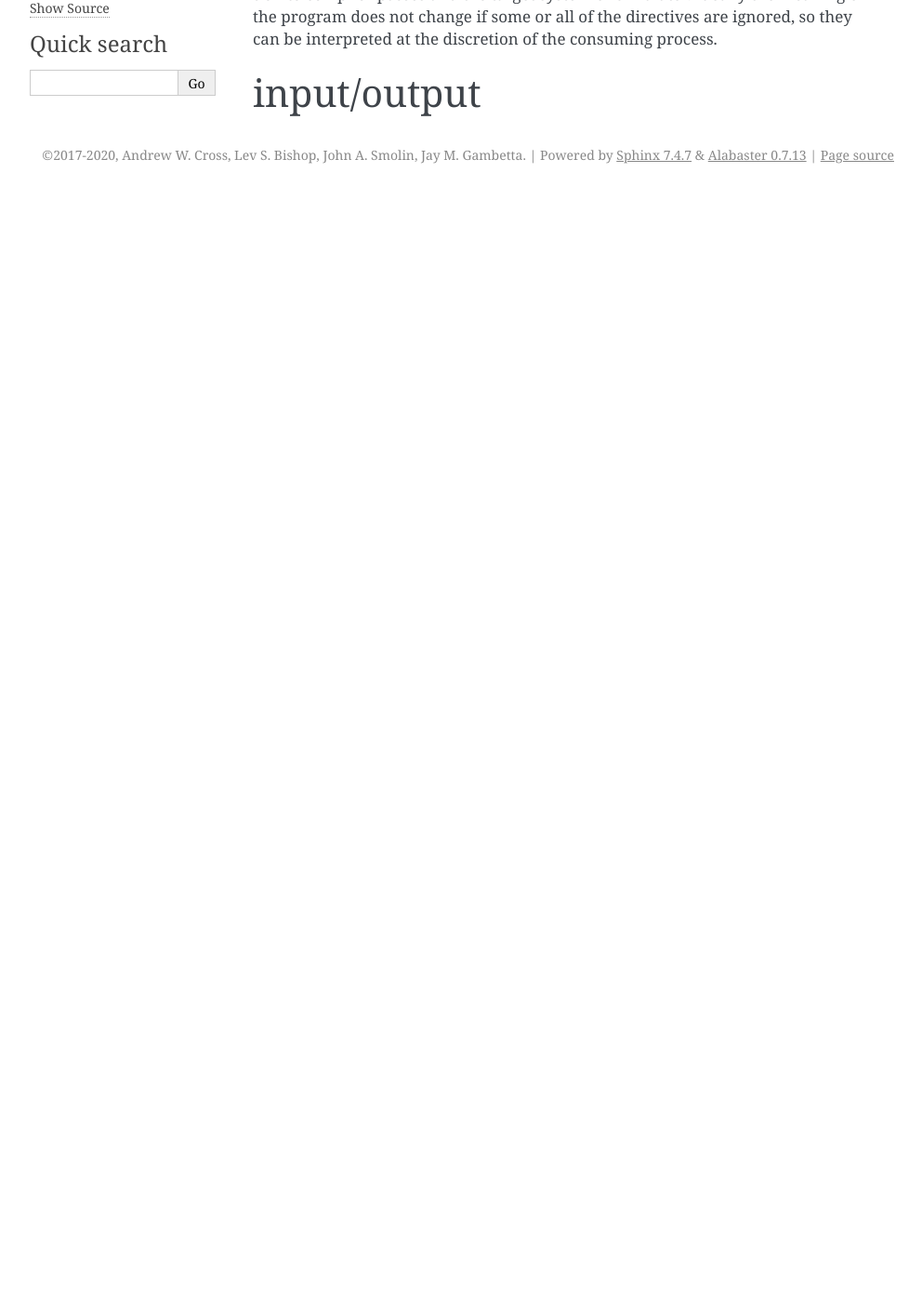
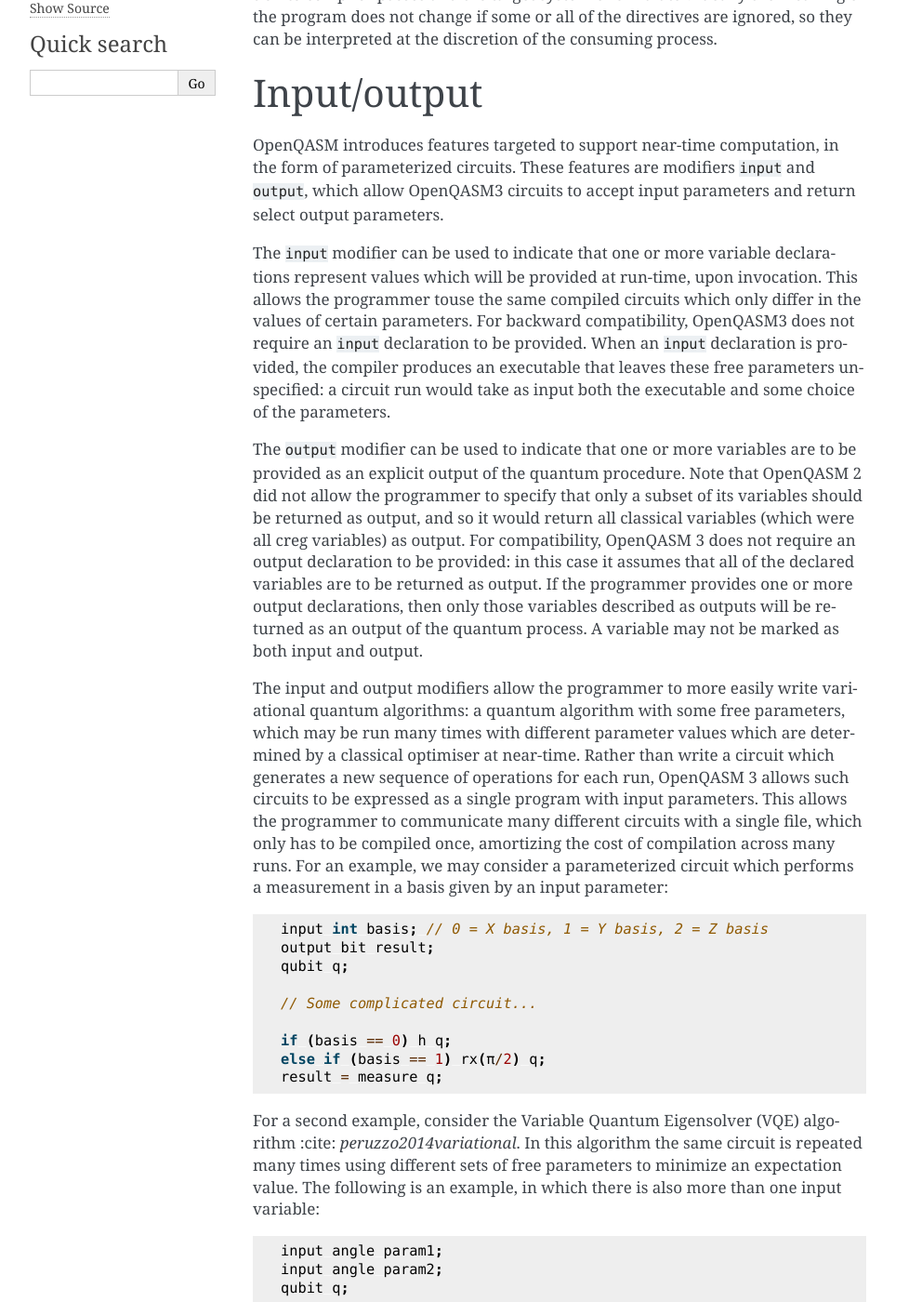
Before and after one commit to openqasm/openqasm, a Sphinx documentation site: the page built from source/language/directives.rst, in a window 1280 px wide and 1400 px high, scrolled down 194 px. Shown: the whole window at 93% size, without its empty margins (148-1140 px from the left). Built offline with Sphinx 7.4.7, drawn with Linux system fonts in a browser that asks for light colours; before the commit the page ends 900 px from its top, so only the background shows below that; some of the changed text lies outside the part shown.

Commit message:
Input/output added

```diff
--- a/source/language/directives.rst
+++ b/source/language/directives.rst
@@ -9,5 +9,93 @@ system or simulator. Ideally the meaning of the program does not change
 if some or all of the directives are ignored, so they can be interpreted
 at the discretion of the consuming process.
 
-input/output
+Input/output
 ============
+
+OpenQASM introduces features targeted to support near-time computation, in
+the form of parameterized circuits. These features are modifiers ``input``
+and ``output``, which allow OpenQASM3 circuits to accept input parameters
+and return select output parameters.
+
+The ``input`` modifier can be used to indicate that one or more variable
+declarations represent values which will be provided at run-time, upon
+invocation. This allows the programmer touse the same compiled circuits
+which only differ in the values of certain parameters. For backward compatibility,
+OpenQASM3 does not require an ``input`` declaration to be provided. When
+an ``input`` declaration is provided, the compiler produces an executable
+that leaves these free parameters unspecified: a circuit run would take as
+input both the executable and some choice of the parameters.
+
+The ``output`` modifier can be used to indicate that one or more variables
+are to be provided as an explicit output of the quantum procedure. Note that
+OpenQASM 2 did not allow the programmer to specify that only a subset of its
+variables should be returned as output, and so it would return all classical
+variables (which were all creg variables) as output. For compatibility,
+OpenQASM 3 does not require an output declaration to be provided: in this
+case it assumes that all of the declared variables are to be returned as
+output. If the programmer provides one or more output declarations, then only
+those variables described as outputs will be returned as an output of the
+quantum process. A variable may not be marked as both input and output.
+
+The input and output modifiers allow the programmer to more easily write
+variational quantum algorithms: a quantum algorithm with some free parameters,
+which may be run many times with different parameter values which are determined
+by a classical optimiser at near-time. Rather than write a circuit which
+generates a new sequence of operations for each run, OpenQASM 3 allows such
+circuits to be expressed as a single program with input parameters. This
+allows the programmer to communicate many different circuits with a single
+file, which only has to be compiled once, amortizing the cost of compilation
+across many runs. For an example, we may consider a parameterized circuit which
+performs a measurement in a basis given by an input parameter:
+
+
+.. code-block:: c
+
+    input int basis; // 0 = X basis, 1 = Y basis, 2 = Z basis
+    output bit result;
+    qubit q;
+
+    // Some complicated circuit...
+
+    if (basis == 0) h q;
+    else if (basis == 1) rx(π/2) q;
+    result = measure q;
+
+For a second example, consider the Variable Quantum Eigensolver (VQE) algorithm
+:cite: `peruzzo2014variational`. In this algorithm the same circuit is repeated
+many times using different sets of free parameters to minimize an expectation
+value. The following is an example, in which there is also more than one input
+variable:
+
+.. code-block:: c
+
+    input angle param1;
+    input angle param2;
+    qubit q;
+
+    // Build an ansatz using the above free parameters, eg.
+    rx(param1) q;
+    ry(param2) q;
+
+    // Estimate the expectation value and store in an output variable
+
+The following Python pseudocode illustrates the differences between using and
+not using parameterized circuits in a quantum program for the case of the VQE:
+
+.. code-block:: c
+
+    # Example without using parametric circuits:
+    for theta in thetas:
+    # Create an OpenQASM circuit with θ defined
+    circuit = subsitute_theta(read("circuit.qasm"))
+    # The slow compilation step is run on each iteration of the inner loop
+    binary = compile_qasm(circuit)
+    result = run_program(binary)
+    # Example using parametric circuits:
+    # parametric_circuit.qasm begins with the line "input angle θ;"
+    circuit = read("parametric_circuit.qasm")
+    # The slow compilation step only happens once
+    binary = compile_qasm(circuit)
+    for theta in thetas:
+    # Each iteration of the inner loop is reduced to only running the circuit
+    result = run_program(binary, θ=theta)
```
